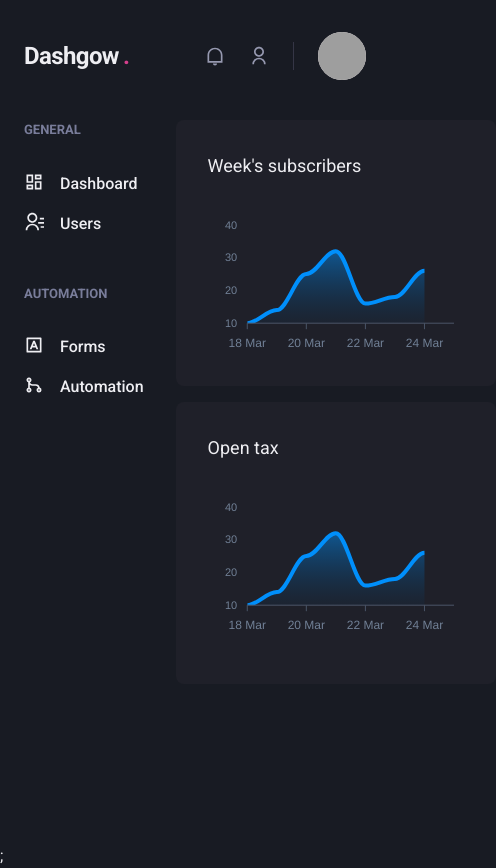
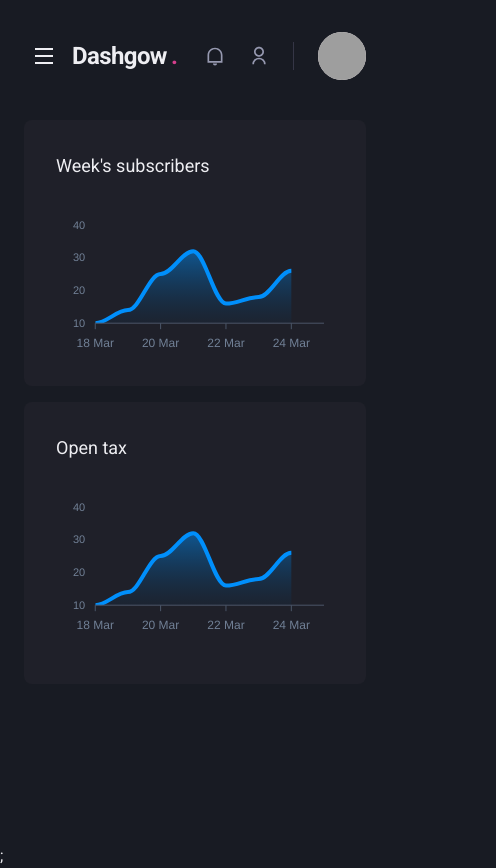
Before and after one commit to Dudow/Dashgow, a Next.js app: page /dashboard in a window 390 px wide. Shown: the whole page, 496 px wide, since content can reach past the window. Built offline with nearby package versions, Linux system fonts and the light colour scheme; grey boxes are pictures that could not be loaded.

Commit message:
feat: add sidebar responsivity

```diff
--- a/src/components/Header/index.tsx
+++ b/src/components/Header/index.tsx
@@ -1,4 +1,12 @@
-import { Flex, useBreakpointValue } from "@chakra-ui/react";
+import {
+  Button,
+  Flex,
+  Icon,
+  IconButton,
+  useBreakpointValue,
+} from "@chakra-ui/react";
+import { RiMenuLine } from "react-icons/ri";
+import { useSidebarFloating } from "../../contexts/SidebarFloatingContext";
 import { Logo } from "./Logo";
 import { NotificationsNav } from "./NotificationsNav";
 import { Profile } from "./Profile";
@@ -9,6 +17,8 @@
     base: false,
     lg: true,
   });
+
+  const { onOpen } = useSidebarFloating();
 
   return (
     <Flex
@@ -21,6 +31,20 @@
       px={6}
       align="center"
     >
+      {!isLarge && (
+        <IconButton
+          icon={<Icon as={RiMenuLine} />}
+          fontSize="24"
+          variant="unstyled"
+          onClick={onOpen}
+          aria-label="Open navigation"
+          mr={2}
+          display="flex"
+          justifyContent="center"
+          alignItems="center"
+        />
+      )}
+
       <Logo />
 
       {isLarge && <SearchBox />}
--- /dev/null
+++ b/src/components/Sidebar/SidebarNav.tsx
@@ -0,0 +1,25 @@
+import { Stack } from "@chakra-ui/react";
+import {
+  RiContactsLine,
+  RiDashboardLine,
+  RiGitMergeLine,
+  RiInputMethodLine,
+} from "react-icons/ri";
+import { NavLink } from "./NavLink";
+import { NavSection } from "./NavSection";
+
+export function SidebarNav() {
+  return (
+    <Stack spacing={12} align="flex-start">
+      <NavSection title="GENERAL">
+        <NavLink icon={RiDashboardLine} title="Dashboard" />
+        <NavLink icon={RiContactsLine} title="Users" />
+      </NavSection>
+
+      <NavSection title="AUTOMATION">
+        <NavLink icon={RiInputMethodLine} title="Forms" />
+        <NavLink icon={RiGitMergeLine} title="Automation" />
+      </NavSection>
+    </Stack>
+  );
+}
--- a/src/components/Sidebar/index.tsx
+++ b/src/components/Sidebar/index.tsx
@@ -1,27 +1,45 @@
-import { Box, Icon, Link, Stack, Text } from "@chakra-ui/react";
 import {
-  RiContactsLine,
-  RiDashboardLine,
-  RiGitMergeLine,
-  RiInputMethodLine,
-} from "react-icons/ri";
-import { NavLink } from "./NavLink";
-import { NavSection } from "./NavSection";
+  Box,
+  Drawer,
+  DrawerBody,
+  DrawerCloseButton,
+  DrawerContent,
+  DrawerHeader,
+  DrawerOverlay,
+  useBreakpointValue,
+} from "@chakra-ui/react";
+import { useSidebarFloating } from "../../contexts/SidebarFloatingContext";
+import { SidebarNav } from "./SidebarNav";
 
 export function Sidebar() {
-  return (
-    <Box as="aside" w="64" mr="8">
-      <Stack spacing={12} align="flex-start">
-        <NavSection title="GENERAL">
-          <NavLink icon={RiDashboardLine} title="Dashboard" />
-          <NavLink icon={RiContactsLine} title="Users" />
-        </NavSection>
+  const isFloatingSidebar = useBreakpointValue({
+    base: true,
+    lg: false,
+  });
 
-        <NavSection title="AUTOMATION">
-          <NavLink icon={RiInputMethodLine} title="Forms" />
-          <NavLink icon={RiGitMergeLine} title="Automation" />
-        </NavSection>
-      </Stack>
-    </Box>
-  );
+  const { isOpen, onClose } = useSidebarFloating();
+
+  if (isFloatingSidebar) {
+    return (
+      <Drawer isOpen={isOpen} placement={"left"} onClose={onClose}>
+        <DrawerOverlay>
+          <DrawerContent bg="gray.800" p={4}>
+            <DrawerCloseButton mt={6} />
+
+            <DrawerHeader>Navigation</DrawerHeader>
+
+            <DrawerBody>
+              <SidebarNav />
+            </DrawerBody>
+          </DrawerContent>
+        </DrawerOverlay>
+      </Drawer>
+    );
+  } else {
+    return (
+      <Box as="aside" w="64" mr="8">
+        <SidebarNav />
+      </Box>
+    );
+  }
 }
--- /dev/null
+++ b/src/contexts/SidebarFloatingContext.tsx
@@ -0,0 +1,30 @@
+import { useDisclosure, UseDisclosureReturn } from "@chakra-ui/react";
+import { useRouter } from "next/router";
+import { createContext, ReactNode, useContext, useEffect } from "react";
+
+interface SidebarFloatingContextProps {
+  children: ReactNode;
+}
+
+type SidebarFloatingContextData = UseDisclosureReturn;
+
+const SidebarFloatingContext = createContext({} as SidebarFloatingContextData);
+
+export function SidebarFloatingProvider({
+  children,
+}: SidebarFloatingContextProps) {
+  const disclosure = useDisclosure();
+  const router = useRouter();
+
+  useEffect(() => {
+    disclosure.onClose();
+  }, [router.asPath]);
+
+  return (
+    <SidebarFloatingContext.Provider value={disclosure}>
+      {children}
+    </SidebarFloatingContext.Provider>
+  );
+}
+
+export const useSidebarFloating = () => useContext(SidebarFloatingContext);
--- a/src/pages/_app.tsx
+++ b/src/pages/_app.tsx
@@ -1,11 +1,14 @@
 import { AppProps } from "next/app";
 import { ChakraProvider } from "@chakra-ui/react";
 import { theme } from "../styles/theme";
+import { SidebarFloatingProvider } from "../contexts/SidebarFloatingContext";
 
 function MyApp({ Component, pageProps }: AppProps) {
   return (
     <ChakraProvider theme={theme}>
-      <Component {...pageProps} />;
+      <SidebarFloatingProvider>
+        <Component {...pageProps} />;
+      </SidebarFloatingProvider>
     </ChakraProvider>
   );
 }
```
